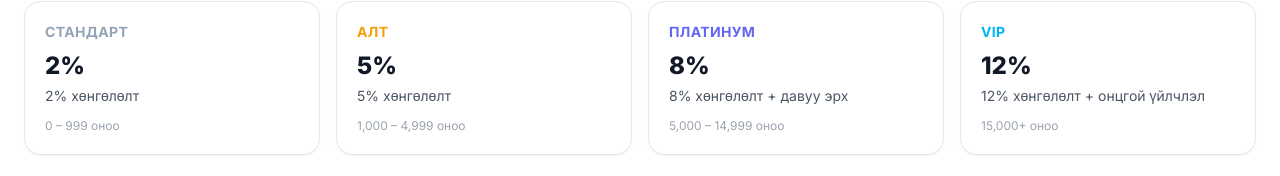
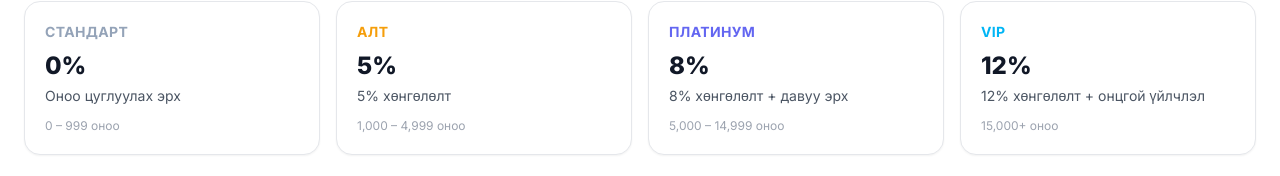
Before and after one commit to Abico-Foods-LLC/Abico-Membership, a Next.js app: page / in a window 1280 px wide. Shown: the part 941-1117 px from the top of the page. Built offline with nearby package versions, Linux system fonts and the light colour scheme; no server answers.

Commit message:
СТАНДАРТ тиерт хөнгөлөлт байхгүй болгов (0%, оноо цуглуулах эрх)

```diff
--- a/src/app/dashboard/page.tsx
+++ b/src/app/dashboard/page.tsx
@@ -154,10 +154,12 @@ export default function DashboardPage() {
                       </p>
                     </div>
                   )}
-                  <div className="mt-5 inline-flex items-center gap-2 rounded-xl bg-white/10 px-3 py-2">
-                    <span className="text-xs text-white/60">Хөнгөлөлт</span>
-                    <span className="text-lg font-extrabold" style={{ color: tier.color }}>{tier.discountPercent}%</span>
-                  </div>
+                  {tier.discountPercent > 0 && (
+                    <div className="mt-5 inline-flex items-center gap-2 rounded-xl bg-white/10 px-3 py-2">
+                      <span className="text-xs text-white/60">Хөнгөлөлт</span>
+                      <span className="text-lg font-extrabold" style={{ color: tier.color }}>{tier.discountPercent}%</span>
+                    </div>
+                  )}
                 </div>
 
                 {/* QR — tap to fullscreen */}
--- a/src/lib/loyalty.ts
+++ b/src/lib/loyalty.ts
@@ -19,8 +19,8 @@ export const MEMBERSHIP_TIERS: MembershipTier[] = [
     nameMn: "СТАНДАРТ",
     minPoints: 0,
     maxPoints: 999,
-    discountPercent: 2,
-    perks: "2% хөнгөлөлт",
+    discountPercent: 0,
+    perks: "Оноо цуглуулах эрх",
     color: "#94a3b8",
   },
   {
```
